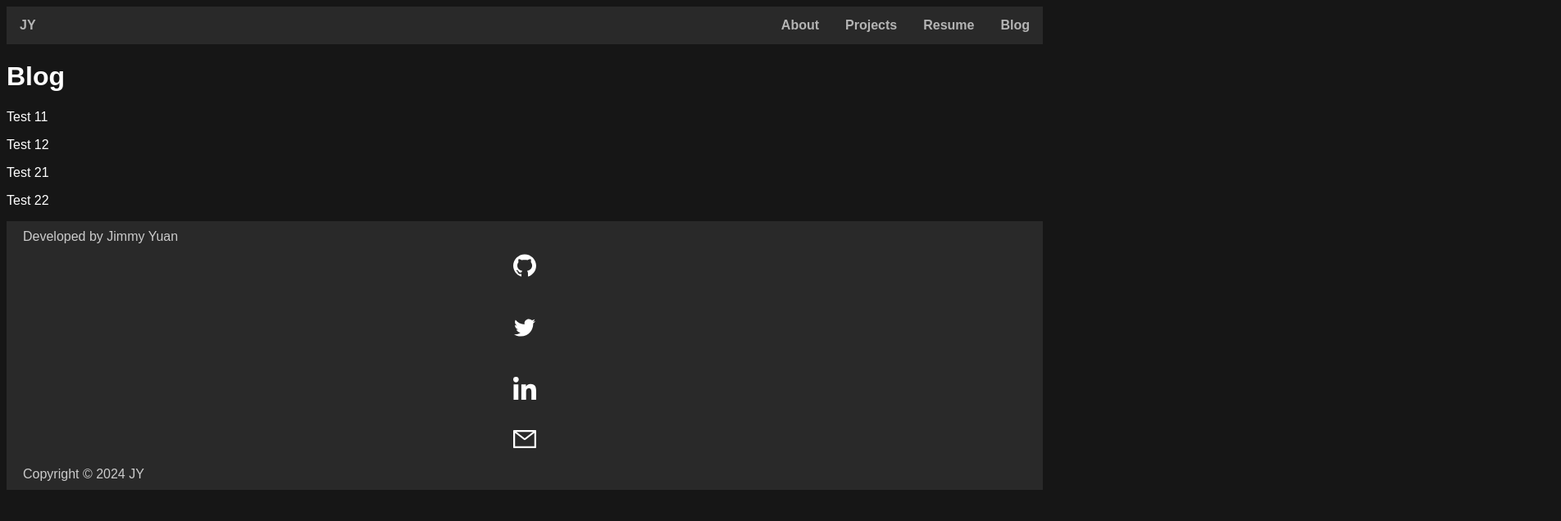
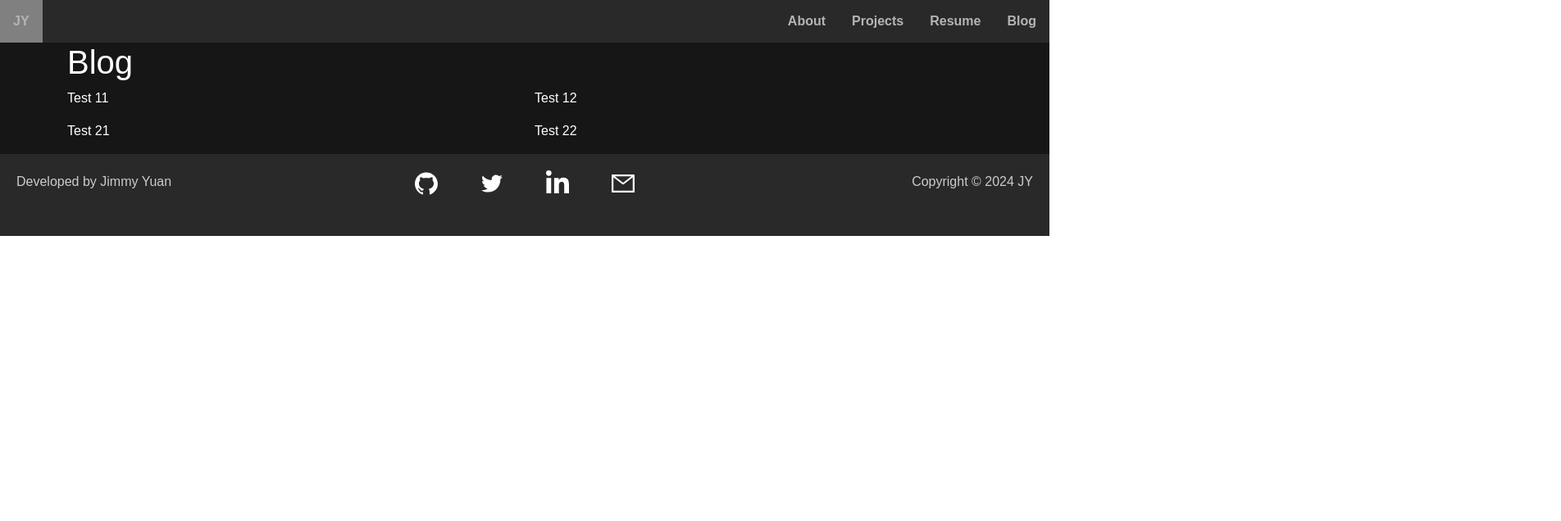
Before and after one commit to jimmymxyuan/portfolio_blog, a Next.js app: page /blog in a window 1280 px wide. Shown: the top 636 px of the page at 82% size, 1904 px wide, since content can reach past the window. Built offline with nearby package versions, Linux system fonts and the light colour scheme.

Commit message:
Fix CSS styling with bootstrap

```diff
--- a/package.json
+++ b/package.json
@@ -9,12 +9,16 @@
     "lint": "next lint"
   },
   "dependencies": {
+    "bootstrap": "^5.3.3",
+    "gray-matter": "^4.0.3",
     "next": "14.2.4",
     "react": "^18",
     "react-bootstrap": "^2.10.3",
     "react-dom": "^18",
     "react-icons": "^5.2.1",
-    "react-tsparticles": "^2.12.2"
+    "react-tsparticles": "^2.12.2",
+    "remark": "^15.0.1",
+    "remark-html": "^16.0.1"
   },
   "devDependencies": {
     "eslint": "^8",
--- a/src/components/footer.js
+++ b/src/components/footer.js
@@ -11,11 +11,9 @@ import { FaLinkedinIn } from "react-icons/fa";
 
 export default function Footer() {
     return (
-      <Container className={styles.footer} fluid>
+      <Container className={styles.footer_main} fluid>
       <Row>
         <Col className={styles.footer_left}>Developed by Jimmy Yuan</Col>
-          <Col>
-            <Container>
         <Col md="auto" className={styles.social_media_icon}>
           <a href="https://github.com/jimmymxyuan">
             <AiFillGithub/>
@@ -38,9 +36,7 @@ export default function Footer() {
             <AiOutlineMail/>
           </a>
         </Col>
-            </Container>
-          </Col>
-          <Col className={styles.footer_left}>Copyright © 2024 JY</Col>
+        <Col className={styles.footer_right}>Copyright © 2024 JY</Col>
       </Row>
       </Container>
     );
--- a/src/components/particle.js
+++ b/src/components/particle.js
@@ -1,10 +1,11 @@
+'use client'
 import React from "react"
 import Particles from "react-tsparticles"
+import styles from "@/styles/components.module.css"
 
 export default function Particle() {
     return (
-        <Particles
-          id="tsparticles"
+        <Particles className={styles.tsparticles}
           params={{
             particles: {
               number: {
--- a/src/components/wave.js
+++ b/src/components/wave.js
@@ -2,7 +2,7 @@ import style from '@/styles/components.module.css'
 
 export default function Wave() {
     return (
-        <span className="wave" role="img" aria-labelledby="wave">
+        <span className={style.wave} role="img" aria-labelledby="wave">
           👋🏻
         </span>
     );
--- a/src/pages/_app.js
+++ b/src/pages/_app.js
@@ -1,4 +1,5 @@
 import "@/styles/globals.css";
+import "bootstrap/dist/css/bootstrap.min.css";
 
 export default function App({ Component, pageProps }) {
   return <Component {...pageProps} />;
--- a/src/pages/resume.js
+++ b/src/pages/resume.js
@@ -1,5 +1,6 @@
 import Container from 'react-bootstrap/Container';
 import Row from 'react-bootstrap/Container';
+import Col from 'react-bootstrap/Container';
 import Button from 'react-bootstrap/Button';
 import { AiOutlineDownload } from "react-icons/ai";
 import Image from 'react-bootstrap/image'
@@ -23,7 +24,8 @@ export default function Resume() {
           <Image src = {pdf_img_2_url} alt="Jmmy Yuan Resume Page 2"/>
           <p></p>
         </Row>
-        <Row style={{ justifyContent: "center", position: "relative" }}>
+        <Row className="justify-content-md-center">
+          <Col md="auto">
             <Button
               variant="primary"
               href={pdf_url}
@@ -33,6 +35,7 @@ export default function Resume() {
               <AiOutlineDownload />
               &nbsp;Download Resume
             </Button>
+          </Col>
         </Row>
       </Container>
     </Layout>
--- a/src/styles/components.module.css
+++ b/src/styles/components.module.css
@@ -77,22 +77,22 @@ ul.navi li {float: none;}
  * Footer bar
  */
 
- .footer {
+ .footer_main {
   font-family: Arial;
   color: rgb(204, 204, 204);
   background-color: rgb(41, 41, 41);
   padding-top: 10px;
-    padding-bottom: 10px;
+  padding-bottom: 30px;
 }
 
 .footer_left {
   text-align: left;
-    padding: 0px 0px 0px 20px;
+  padding: 12px 0px 0px 20px;
 }
 
 .footer_right {
   text-align: right;
-    padding: 0px 20px 0px 0px;
+  padding: 12px 20px 0px 0px;
 }
 
 
@@ -115,7 +115,7 @@ ul.social_media {
     display: block;
     justify-content: center;
     color: white;
-    padding: 20px 20px 20px 20px;
+    padding: 15px 20px 5px 20px;
   }
 
 
@@ -124,7 +124,7 @@ ul.social_media {
  * tsparticles - star effect
  */
 
- #tsparticles {
+ .tsparticles {
     position: fixed !important;
     background-repeat: no-repeat !important;
     background-size: cover !important;
--- a/src/styles/globals.css
+++ b/src/styles/globals.css
@@ -1,16 +1,20 @@
 
-body {
+body.main_body {
   color: white;
   background: rgb(22, 22, 22);
   font-family: "Arial";
 }
 
+
+
 /**
  * Main body
  */
 
- main {
-  display: box;
+main {
+  color: white;
+  background: rgb(22, 22, 22);
+  font-family: "Arial";
   padding: 0px
 }
 
@@ -32,7 +36,6 @@ body {
  }
 
  div.top-content {
-  display: box;
   padding: 100px 0px 100px 0px;
 }
 
--- a/src/styles/timeline.module.css
+++ b/src/styles/timeline.module.css
@@ -41,7 +41,7 @@ div.timeline {
 
     /* The circles on the timeline */
     div.timeline_container_left::after {
-    left: 0;
+    left: 50;
     content: '';
     position: absolute;
     width: 25px;
@@ -56,7 +56,7 @@ div.timeline {
 
     /* The circles on the timeline */
     div.timeline_container_right::after {
-    left: 50%;
+    left: -2.8%;
     content: '';
     position: absolute;
     width: 25px;
```
Also changed, not shown: src/pages/index.js (+6 -2 lines), 1 other file (tests, documents, lock files or other folders). Lines whose indentation alone changed are shown as unchanged.
